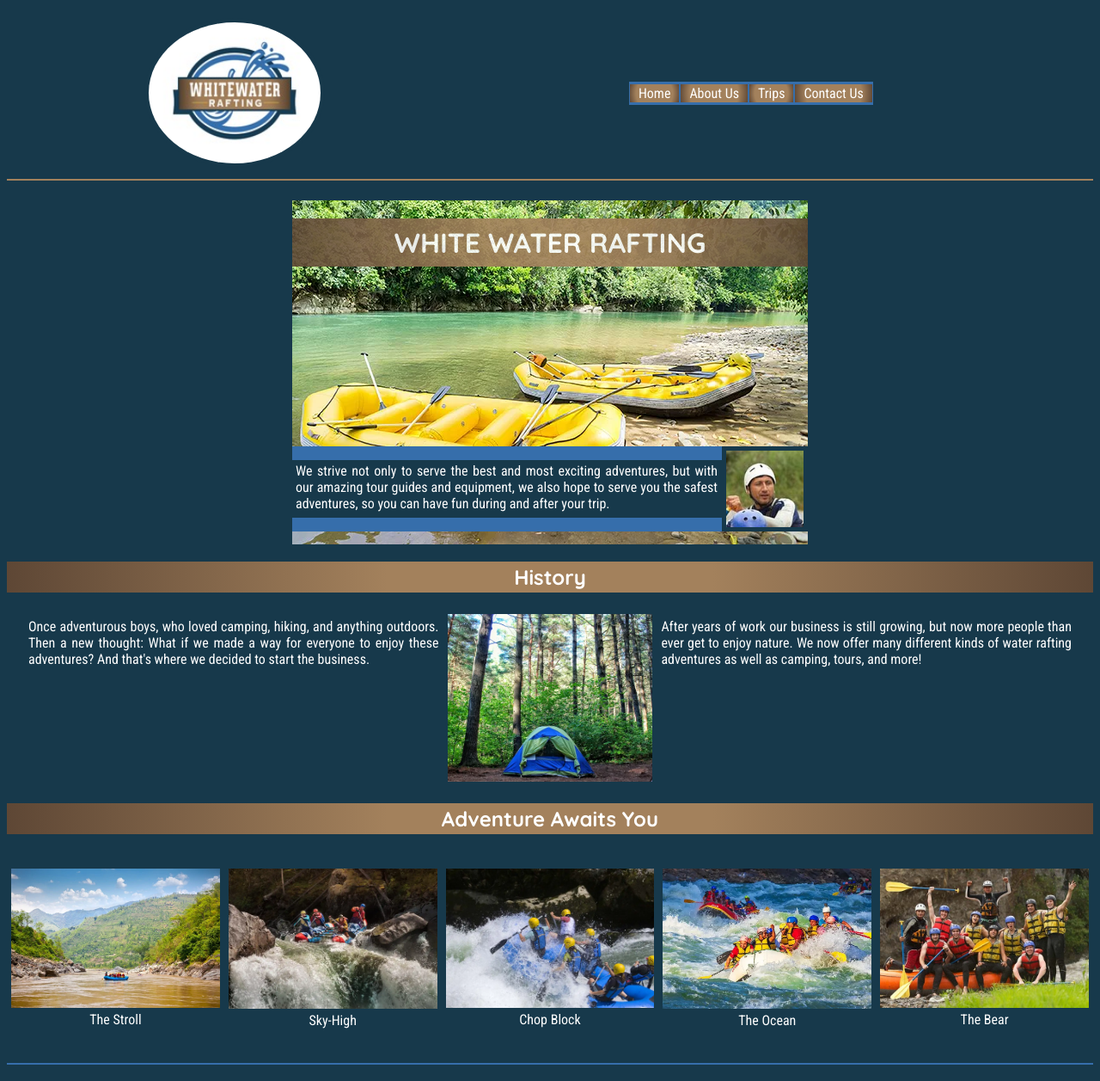
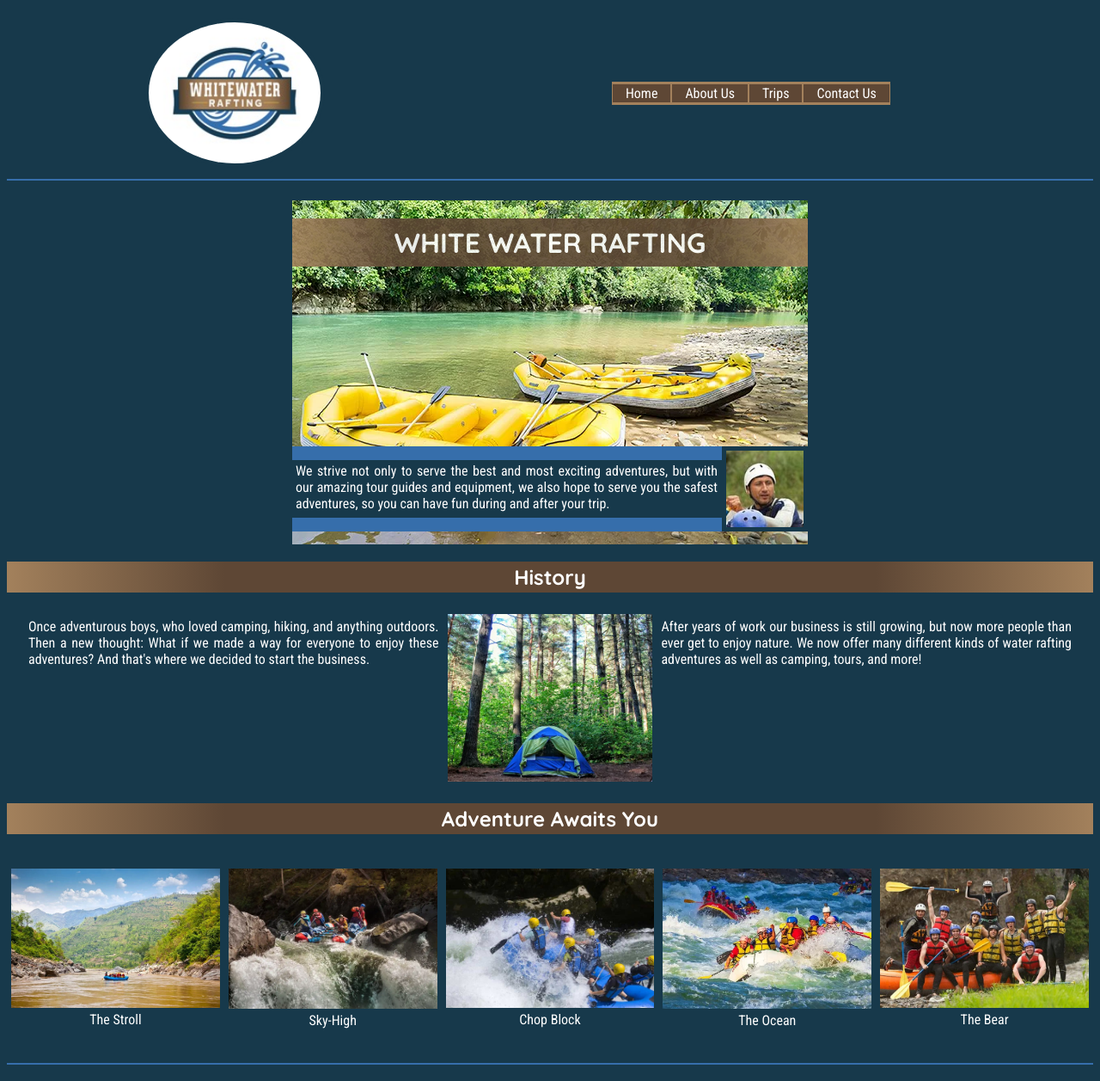
Before and after one commit to origamijellybean/wdd130, a plain HTML site: page wwr/about.html in a window 1280 px wide. Shown: the top 1257 px of the page at 86% size. Drawn offline with Linux system fonts and the light colour scheme.

Commit message:
Major adjustments

```diff
--- a/wwr/about.html
+++ b/wwr/about.html
@@ -50,7 +50,7 @@
         <section id="adventure-awaits">
             <h2>Adventure Awaits You</h2>
             <figure>
-            <img src="images/raft-calm-spot.webp" alt="Raft on Calm Waters">
+            <img src="images/raft-calm-spot.jpg" alt="Raft on Calm Waters">
             <figcaption>The Stroll</figcaption>
             </figure>
             <figure>
@@ -58,11 +58,11 @@
             <figcaption>Sky-High</figcaption>
             </figure>
             <figure>
-            <img src="images/raft-wave.webp" alt="Wave Hitting a Raft">
+            <img src="images/raft-wave.jpg" alt="Wave Hitting a Raft">
             <figcaption>Chop Block</figcaption>
             </figure>
             <figure>
-            <img src="images/bright-chop-rafts.webp" alt="Rafts on Bright Choppy Waves">
+            <img src="images/bright-chop-rafts.jpg" alt="Rafts on Bright Choppy Waves">
             <figcaption>The Ocean</figcaption>
             </figure>
             <figure>
--- a/wwr/styles/rafting.css
+++ b/wwr/styles/rafting.css
@@ -13,7 +13,8 @@ h4,
 h5,
 h6 {
     font-family: quicksand, bold;
-    background: radial-gradient(circle, var(--accent2-color) 30%, var(--secondary-color));
+    background: radial-gradient(circle, var(--secondary-color) 60%, var(--accent2-color));
+    /* background: var(--secondary-color); */
     color: white;
     text-align: center;
 }
@@ -50,7 +51,7 @@ header {
     height: 200px;
     align-items: center;
     justify-content: center;
-    border-bottom: 2px solid var(--accent2-color);
+    border-bottom: 2px solid var(--accent1-color);
 }
 header img {
     border-radius: 100%;
@@ -72,13 +73,14 @@ nav{
     grid-row: 1/2;
 }
 nav a{
-    background: radial-gradient(circle, var(--accent2-color) 70%, var(--secondary-color));
+    /* background: radial-gradient(circle, var(--secondary-color) 70%, var(--accent2-color)); */
+    background: var(--secondary-color);
     color: white;
-    padding: 1px 10px;
-    border-top: 3px solid var(--accent1-color);
-    border-bottom: 3px solid var(--accent1-color);
-    border-left: 1px solid var(--accent1-color);
-    border-right: 1px solid var(--accent1-color);
+    padding: 1px 15px;
+    border-top: 3px solid var(--accent2-color);
+    border-bottom: 3px solid var(--accent2-color);
+    border-left: 1px solid var(--accent2-color);
+    border-right: 1px solid var(--accent2-color);
 }
 
 main {
```
Also changed, not shown: wwr/images/bright-chop-rafts.jpg (added), wwr/images/bright-chop-rafts.webp (deleted), wwr/images/guys-rafting.webp, wwr/images/raft-calm-spot.jpg (added), wwr/images/raft-calm-spot.webp (deleted), wwr/images/raft-wave.jpg (added), wwr/images/raft-wave.webp (deleted).
